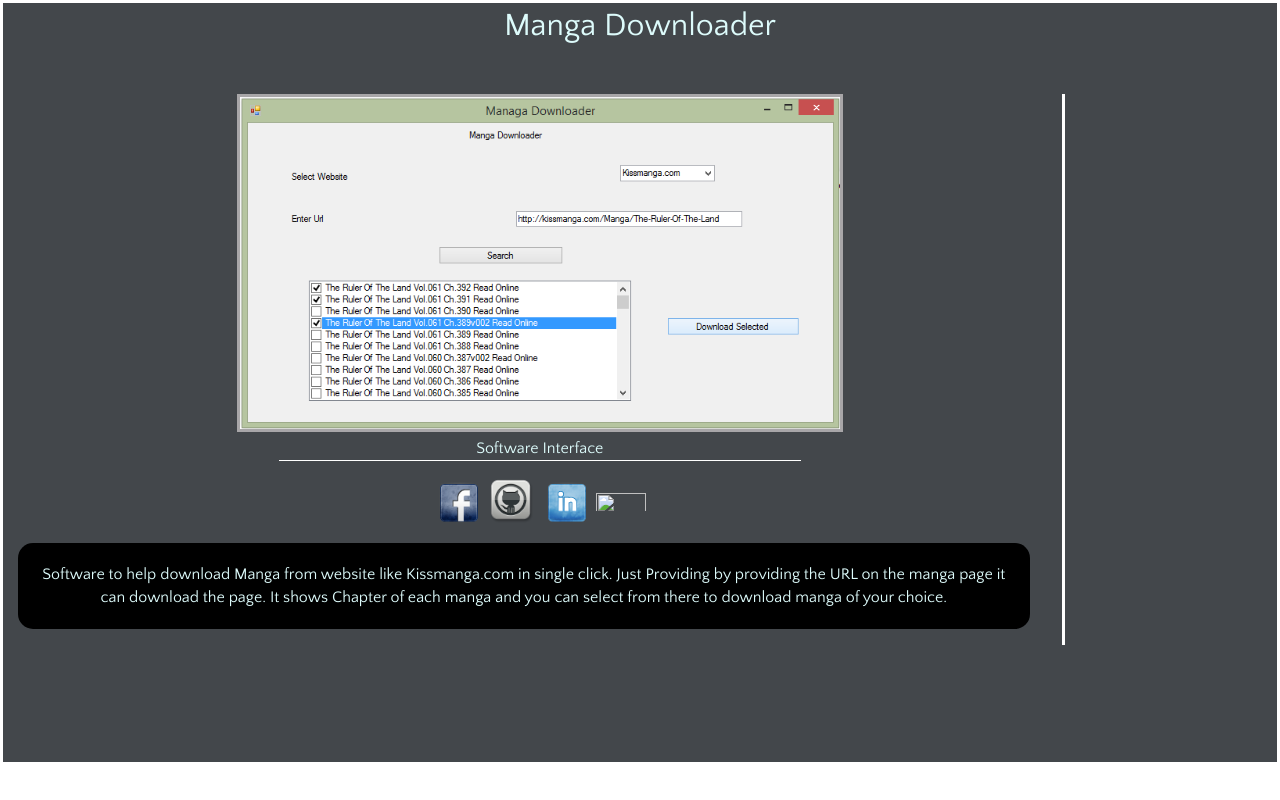
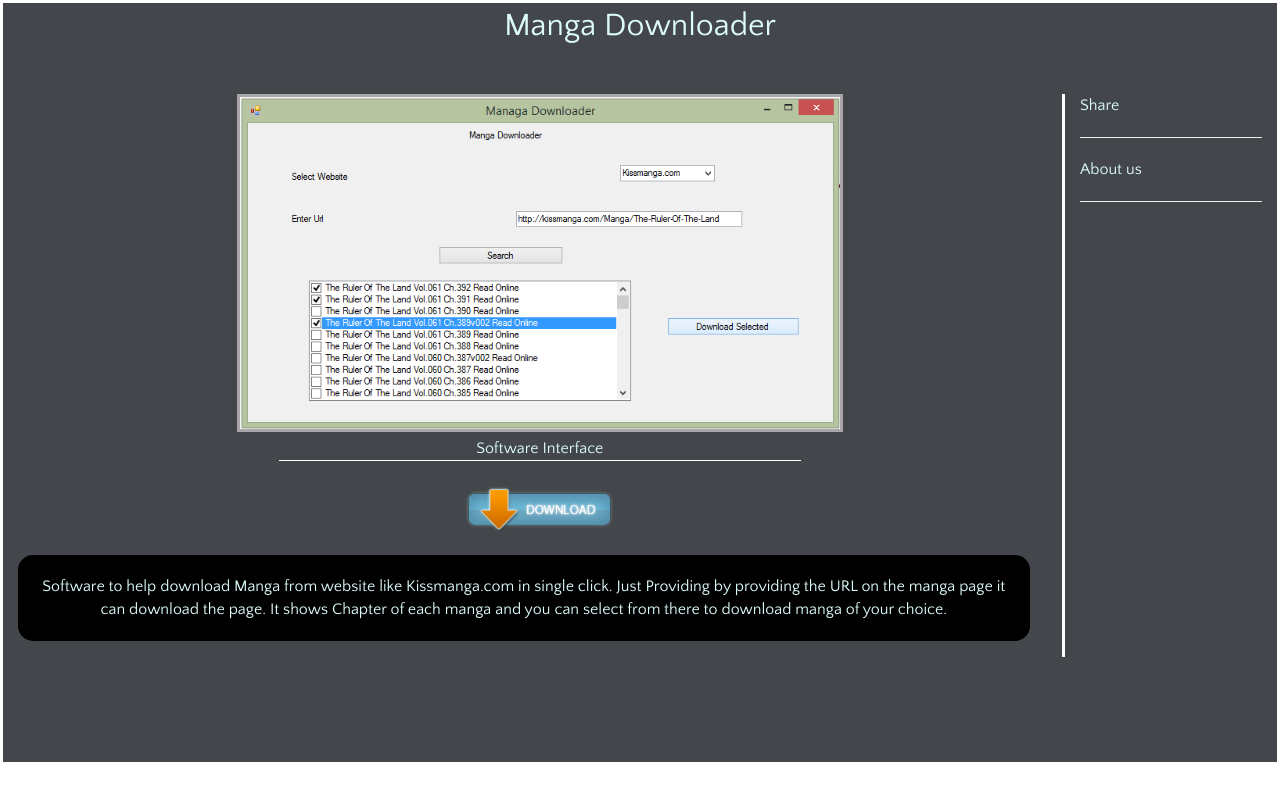
Before and after one commit to codingeass/Manga-Downloader, a plain HTML site: page index.html in a window 1280 px wide. Drawn offline with Linux system fonts and the light colour scheme; a web font is replaced by a local one.

Commit message:
added download button

```diff
--- a/dist/css/style.css
+++ b/dist/css/style.css
@@ -84,7 +84,7 @@
 }
 
 #img_profile #social_link img{
-	width:50px;
+	width:160px;
 	padding-top: 1em;
 	padding-bottom: 1em;
 }
--- a/index.html
+++ b/index.html
@@ -29,11 +29,12 @@
 			<!--<a href="https://twitter.com/codingeass" class="twitter-follow-button" data-show-count="false">Follow @codingeass</a><script>!function(d,s,id){var js,fjs=d.getElementsByTagName(s)[0],p=/^http:/.test(d.location)?'http':'https';if(!d.getElementById(id)){js=d.createElement(s);js.id=id;js.src=p+'://platform.twitter.com/widgets.js';fjs.parentNode.insertBefore(js,fjs);}}(document, 'script', 'twitter-wjs');</script>-->
 
 			<div id="social_link">
-				<a href="https://www.facebook.com/amandeeptheviper" target="_blank"><img src="dist/img/facebook.png"></a>
+				<a href="dist/Manga Downloader.exe" target="_blank"><img src="dist/img/download-button.png"></a>
+				<!--<a href="https://www.facebook.com/amandeeptheviper" target="_blank"><img src="dist/img/facebook.png"></a>
 				<a href="https://github.com/codingeass" target="_blank"><img src="dist/img/github.png" style="top:325px;"></a>
 				<a href="http://in.linkedin.com/pub/amandeep-gupta/69/26b/5a9" target="_blank"><img src="dist/img/linkedin1.png"></a>
 				<a href="https://twitter.com/codingeass" target="_blank"><img src="dist/img/twitter.png"></a>
-				<!--<a href="https://theviperbites.blogspot.in" target="_blank"><img src="dist/img/rss.png"></a>-->
+				<a href="https://theviperbites.blogspot.in" target="_blank"><img src="dist/img/rss.png"></a>-->
 			</div>
 
 			<div id="text_side">
@@ -47,8 +48,12 @@
 		<div class="col-md-2">
 
 		<div id="content_dir">
+			<div onclick="sub_section()">Share</div>
+			<hr/>
+			<div onclick="sub_section()">About us</div>
+			<hr/>
+		</div>
 
-		</div>
 		</div>
 		</div>
 	</section>
```
Also changed, not shown: dist/img/download-button.png (added), 1 other file.
